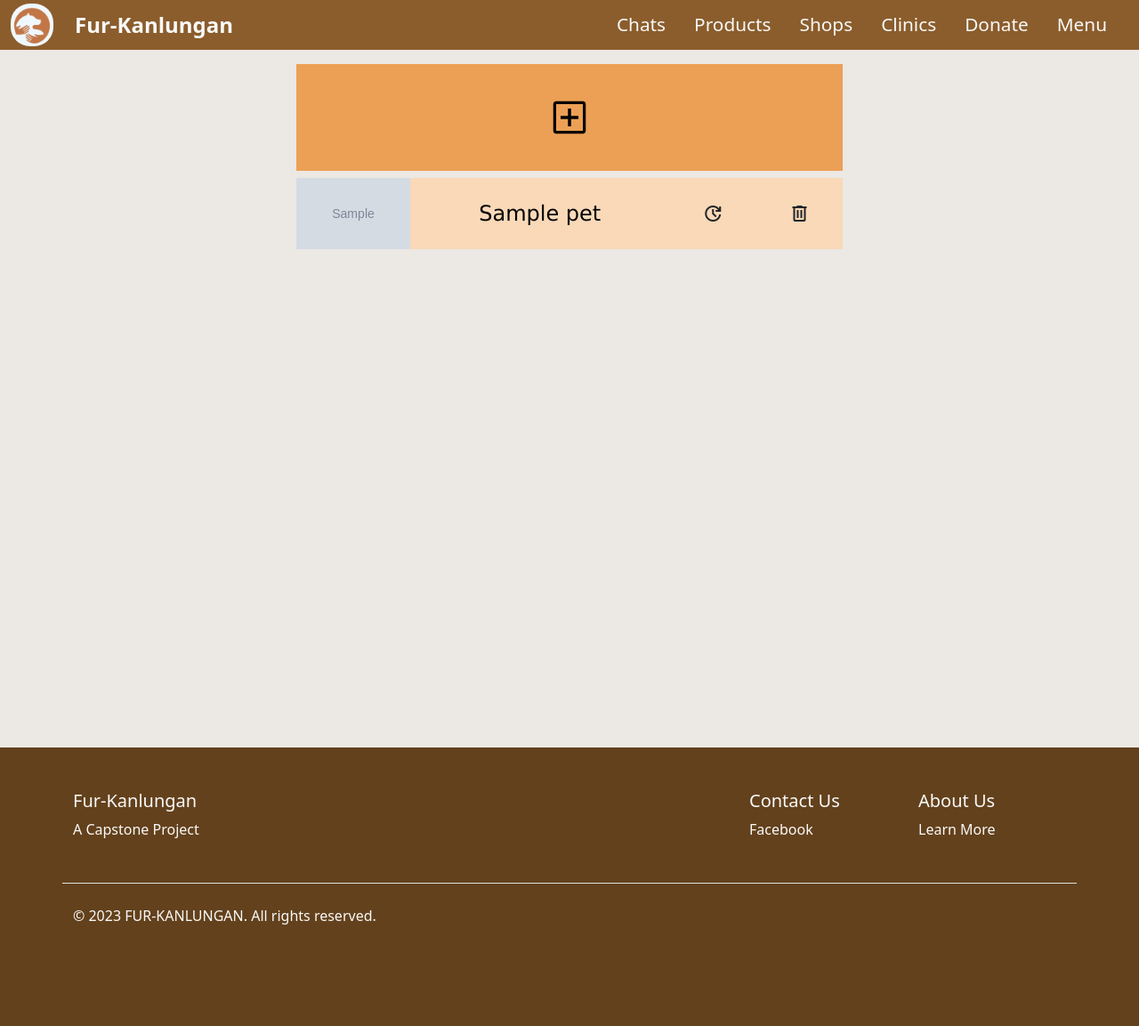
After one commit to daryll-troy/fur-kanlungan, a PHP site: page /pages/my_pets.php in a window 1280 px wide. The commit adds this page. Shown: the whole page at 89% size. Run offline with PHP 8.4, Linux system fonts and the light colour scheme; the visitor is signed in with stand-in values (Sample User, id 1); tables that the repository leaves empty or names only in its code hold one stand-in row (values such as "Sample post").

Commit message:
working on pet_info

```diff
--- a/css/index.css
+++ b/css/index.css
@@ -183,9 +183,6 @@
         width: 250px;
     }
 
-    .txtemail {
-        margin-bottom: 30px;
-    }
 
     /* change margin top and bottom*/
     .signup p {
--- /dev/null
+++ b/css/my_pets.css
@@ -0,0 +1,98 @@
+/* The whole my pets section */
+.my_pets {
+    background-color: rgba(236, 232, 228, 0.99);
+    display: flex;
+    align-items: center;
+    flex-direction: column;
+}
+
+/* The inner div horizontally center the pet list */
+.list_my_pets {
+    width: 80%;
+    height: 100vh;
+    overflow: auto;
+    display: flex;
+    flex-direction: column;
+    align-items: center;
+    padding: 2em 0 0 0;
+}
+/* the div that will take you to add pet page when the add pet button is clicked */
+.create_pets {
+    display: flex;
+    align-items: center;
+    justify-content: center;
+    background-color: rgb(236, 160, 85);
+    width: 60%;
+    height: 15vh;
+    margin: 0 0 0.5em 0;
+}
+
+/* the div of each pet */
+.each_pet {
+    display: flex;
+    background-color: rgb(249, 217, 184);
+    width: 60%;
+    height: 10vh;
+    margin: 0 0 0.5em 0;
+}
+/* for no pets message container */
+.zero_pets{
+    display: flex;
+    justify-content: center ;
+    align-items:center;
+    background-color: rgb(249, 217, 184);
+    width: 60%;
+    height: 10vh;
+    margin: 0 0 0.5em 0;
+}
+/* pet image container */
+.pet_img {
+    /* margin: 0 0.5em 0 0; */
+    flex: 1;
+}
+
+/* the actual image */
+.pet_photo img {
+    height: 100%;
+    width: 8em;
+    object-fit: cover;
+}
+
+/* pet name container */
+.pet_name {
+    display: flex;
+    justify-content: center;
+    align-items: center;
+    flex: 3;
+}
+/* adjust the font size and font style */
+.pet_name,
+.zero_pets{
+    font-size: 1.5em;
+    font-family:Verdana, Geneva, Tahoma, sans-serif;
+}
+/* remove link decoration */
+.pet_name a{
+    text-decoration: none;
+    color: initial;
+}
+
+/* for updating and deleting pet data */
+.update_pets,
+.delete_pets {
+    /* background-color: cadetblue; */
+    /* width: 30%; */
+    display: flex;
+    justify-content: center;
+    align-items: center;
+    flex: 1;
+}
+
+/* ============================= MEDIA QUERIES ============================== */
+@media screen and (max-width: 767px) {
+    .each_pet,
+    .create_pets{
+        width: 90%;
+        /* flex-direction: column; */
+    }
+}
--- a/pages/dashboard.php
+++ b/pages/dashboard.php
@@ -5,6 +5,7 @@ include 'connect.php';
 session_start();
 // check if the user had already logged in
 if (!isset($_SESSION['userID'])) {
+    $conn->close();
     header("location: ../index.php");
     exit();
 }
@@ -15,7 +16,7 @@ if (!isset($_SESSION['userID'])) {
     <meta charset="UTF-8">
     <meta http-equiv="X-UA-Compatible" content="IE=edge">
     <meta name="viewport" content="width=device-width, initial-scale=1.0">
-    <title>Fur-Kanlungan | Dashboard</title>
+    <title>Dashboard | Fur-Kanlungan </title>
     <!-- Bootstrap 5 CDN -->
     <link href="https://cdn.jsdelivr.net/npm/bootstrap@5.0.2/dist/css/bootstrap.min.css" rel="stylesheet" integrity="sha384-EVSTQN3/azprG1Anm3QDgpJLIm9Nao0Yz1ztcQTwFspd3yD65VohhpuuCOmLASjC" crossorigin="anonymous">
     <script src="https://cdn.jsdelivr.net/npm/bootstrap@5.0.2/dist/js/bootstrap.bundle.min.js" integrity="sha384-MrcW6ZMFYlzcLA8Nl+NtUVF0sA7MsXsP1UyJoMp4YLEuNSfAP+JcXn/tWtIaxVXM" crossorigin="anonymous"></script>
@@ -31,6 +32,7 @@ if (!isset($_SESSION['userID'])) {
 
 <body>
     <?php include_once 'header.php'; ?>
+
     <?php include_once 'pet-list.php'; ?>
     <?php include_once 'footer.php'; ?>
 
--- a/pages/header.php
+++ b/pages/header.php
@@ -46,7 +46,7 @@
                             </a>
                             <ul class="dropdown-menu dropdown-menu-end" aria-labelledby="navbarScrollingDropdown">
                                 <li><a class="dropdown-item" href="#" style="margin-left: 0;">History</a></li>
-                                <li><a class="dropdown-item" href="#"  style="margin-left: 0;">My Pets</a></li>
+                                <li><a class="dropdown-item" href="my_pets.php"  style="margin-left: 0;">My Pets</a></li>
                                 <li><a class="dropdown-item" href="#"  style="margin-left: 0;">Profile</a></li>
                                 <li>
                                     <hr class="dropdown-divider" style="color: black;">
--- /dev/null
+++ b/pages/my_pets.php
@@ -0,0 +1,145 @@
+<?php
+// connect to database
+include 'connect.php';
+// start a session
+session_start();
+// check if the user had already logged in
+if (!isset($_SESSION['userID'])) {
+    $conn->close();
+    header("location: ../index.php");
+    exit();
+}
+?>
+
+
+
+<html lang="en">
+
+<head>
+    <meta charset="UTF-8">
+    <meta http-equiv="X-UA-Compatible" content="IE=edge">
+    <meta name="viewport" content="width=device-width, initial-scale=1.0">
+    <title>My Pets | Fur-Kanlungan </title>
+    <!-- Bootstrap 5 CDN -->
+    <link href="https://cdn.jsdelivr.net/npm/bootstrap@5.0.2/dist/css/bootstrap.min.css" rel="stylesheet" integrity="sha384-EVSTQN3/azprG1Anm3QDgpJLIm9Nao0Yz1ztcQTwFspd3yD65VohhpuuCOmLASjC" crossorigin="anonymous">
+    <script src="https://cdn.jsdelivr.net/npm/bootstrap@5.0.2/dist/js/bootstrap.bundle.min.js" integrity="sha384-MrcW6ZMFYlzcLA8Nl+NtUVF0sA7MsXsP1UyJoMp4YLEuNSfAP+JcXn/tWtIaxVXM" crossorigin="anonymous"></script>
+    <!-- css reset -->
+    <link rel="stylesheet" href="../css/css-resets.css">
+    <!-- css for my_pets.php.php -->
+    <link rel="stylesheet" href="../css/my_pets.css">
+    <!-- css for footer.php -->
+    <link rel="stylesheet" href="../css/footer.css">
+    <!-- css for header.php -->
+    <link rel="stylesheet" href="../css/header.css">
+    <!-- update icon, delete icon, add icon -->
+    <link rel="stylesheet" href="https://fonts.googleapis.com/css2?family=Material+Symbols+Outlined:opsz,wght,FILL,GRAD@20..48,100..700,0..1,-50..200" />
+
+</head>
+
+<body>
+    <?php include_once 'header.php'; ?>
+    <div class="my_pets min-vh-100">
+        <div class="list_my_pets">
+            <!-- button for creating pets -->
+            <div class="create_pets">
+                <a href="create_pet.php"><img src="../images/add_button.png" alt=""></a>
+            </div>
+
+            <?php
+            // get the userID of the user account
+            $user = $_SESSION['userID'];
+            $pet_photo = "";
+            $pet_name = "";
+
+            $sql = "
+                    SELECT pet.petID, pet.name
+                    FROM pet
+                    INNER JOIN users ON pet.userID = users.userID
+
+                    WHERE users.userID = '$user';
+                    ";
+            $query = $conn->query($sql);
+            if ($query->num_rows > 0) {
+                while ($row = $query->fetch_assoc()) {
+
+                    $pet_name = $row['name'];
+                    $pet_id = $row['petID'];
+
+
+                    // display the current pets of the user
+                    echo "<div class='each_pet'>";
+
+                    // display only the latest image of the pet
+                    $sql_1_photo =      "
+                                        SELECT pet_photo.photo
+                                        FROM pet_photo
+                                        INNER JOIN pet ON pet.petID = pet_photo.petID
+                                        WHERE pet_photo.petID = '$pet_id' ORDER BY pet_photo.petphoID DESC LIMIT 1;
+                                    ";
+                    $query_1_photo = $conn->query($sql_1_photo);
+                    if ($query_1_photo->num_rows > 0) {
+                        while ($row_1_photo = $query_1_photo->fetch_assoc()) {
+
+                            $pet_photo = '../images/pet_pics/' . $row_1_photo['photo'];
+                            echo "
+                                    <div class='pet_photo'>
+                                        <a href='pet_info.php?pet_id=$pet_id'>
+                                            <img src='$pet_photo' />
+                                        </a>
+                                    </div>
+                                ";
+                        }
+                    }
+
+                    // display the name of the pet
+
+                    echo "
+                                <div class='pet_name'>
+                                <a href='pet_info.php?pet_id=$pet_id'>
+                                    <div> $pet_name</div>
+                                    </a>
+                                </div>
+
+                                ";
+                    // update pets
+                    echo "
+                             <div class='update_pets'>
+
+                                    <span class='material-symbols-outlined'>
+                                    update
+                                    </span>
+
+                             </div>
+                    ";
+                    // delete pets
+                    echo "
+                             <div class='delete_pets'>
+
+                                    <span class='material-symbols-outlined'>
+                                    delete
+                                    </span>
+
+                             </div>
+                    ";
+                 echo "</div>";
+                }
+            } else {
+                echo "<div class='zero_pets'>";
+                echo "
+                         <div >No pets uploaded yet.</div>
+                    ";
+                echo "</div>";
+            }
+            ?>
+
+        </div>
+    </div>
+
+    <?php include_once 'footer.php'; ?>
+
+
+
+    <?php $conn->close(); ?>
+</body>
+
+</html>
```
Also changed, not shown: css/pet_info.css (added, +44 -0 lines), pages/pet_info.php (added, +117 -0 lines), pages/sign-up.php (+2 -10 lines), images/add_button.png (added), images/pet_pics/cat1.jpg (added), images/pet_pics/dog1.jpg (renamed from images/valid_id/dog1.jpg), images/pet_pics/dog2.jpg (added), images/pet_pics/fur-kanlungan-dbms.jpg (renamed from images/valid_id/fur-kanlungan-dbms.jpg), images/pet_pics/pic-na-retoke.jpg (renamed from images/valid_id/pic-na-retoke.jpg), pages/create_pet.php (added).
